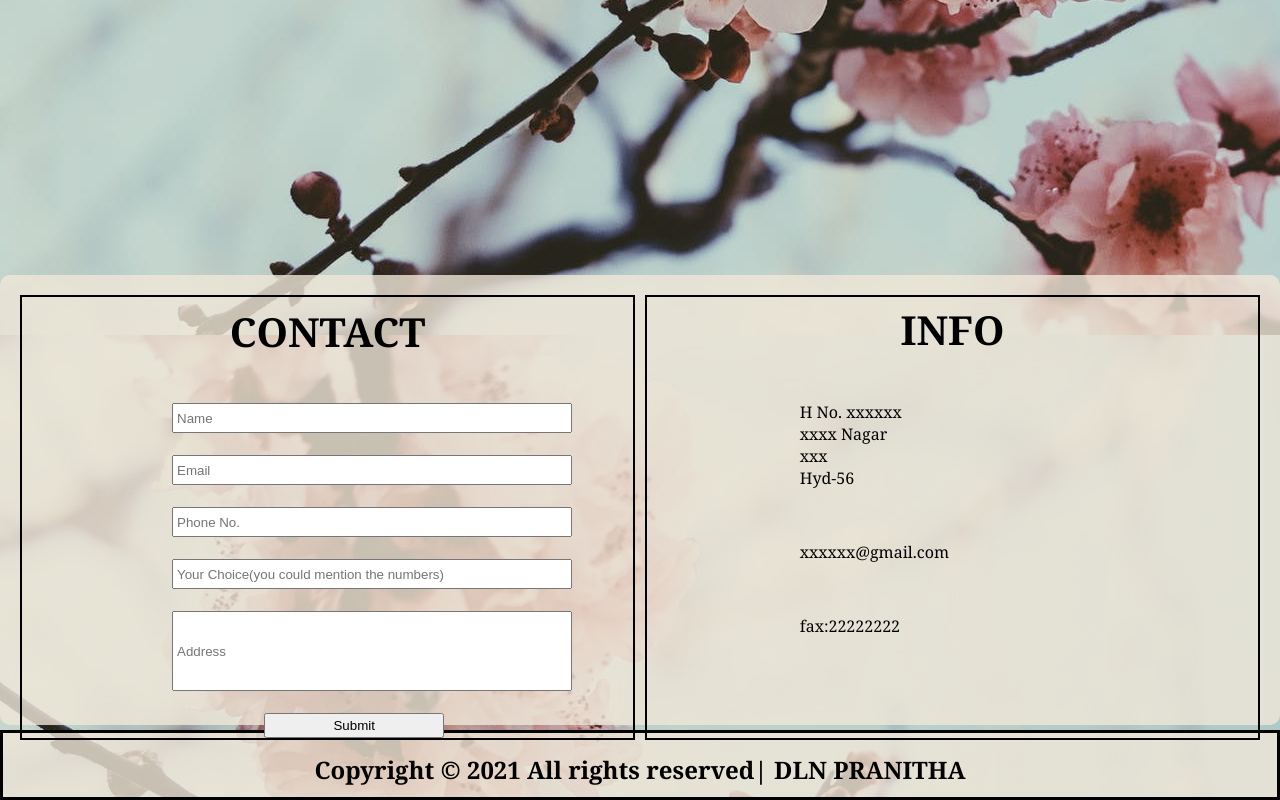
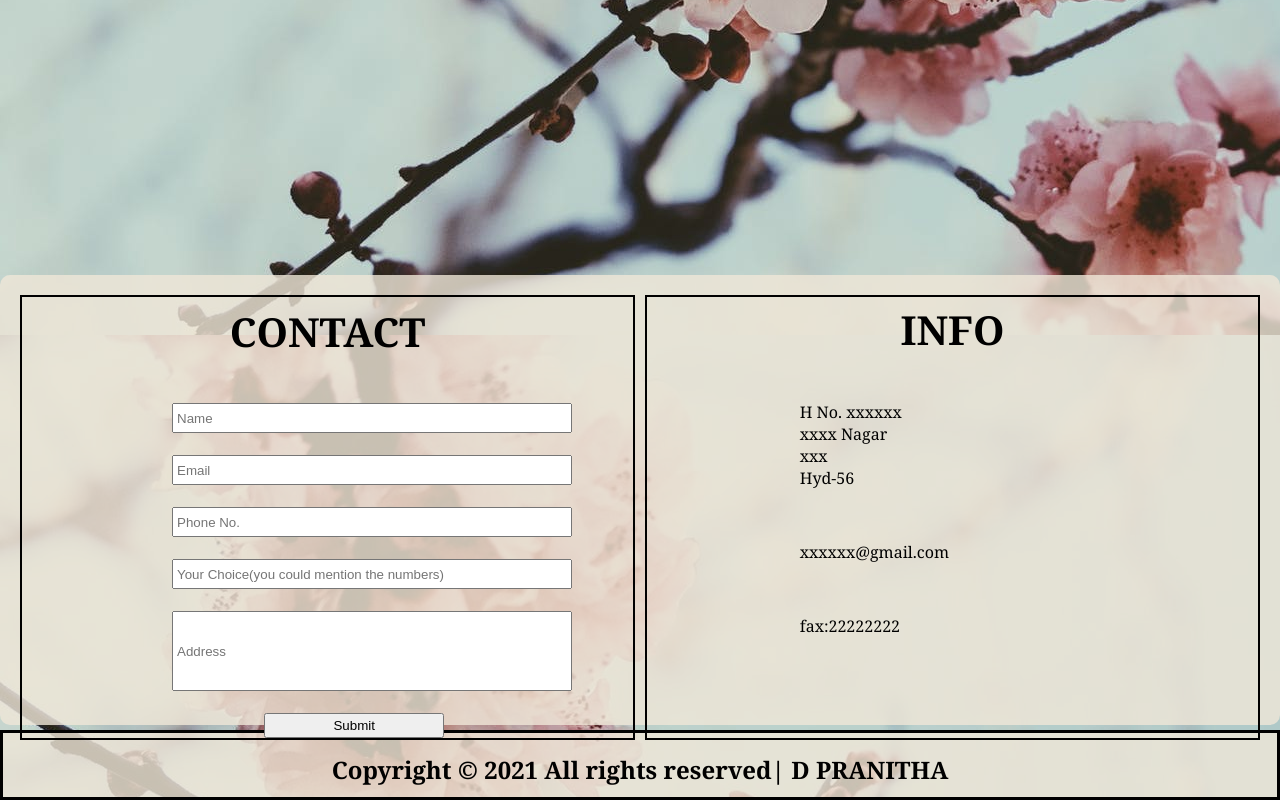
Before and after one commit to pranitha09/cookietrees.github.io, a plain HTML site: page index.html in a window 1280 px wide. Shown: the part 2265-3065 px from the top of the page. Drawn offline with Linux system fonts and the light colour scheme.

Commit message:
Update index.html

```diff
--- a/index.html
+++ b/index.html
@@ -469,7 +469,7 @@
 
   <footer class="footer" id="footer">
 
-    <h2> Copyright © 2021 All rights reserved| DLN PRANITHA </h2>
+    <h2> Copyright © 2021 All rights reserved| D PRANITHA </h2>
   </footer>
 
 </body>
```
